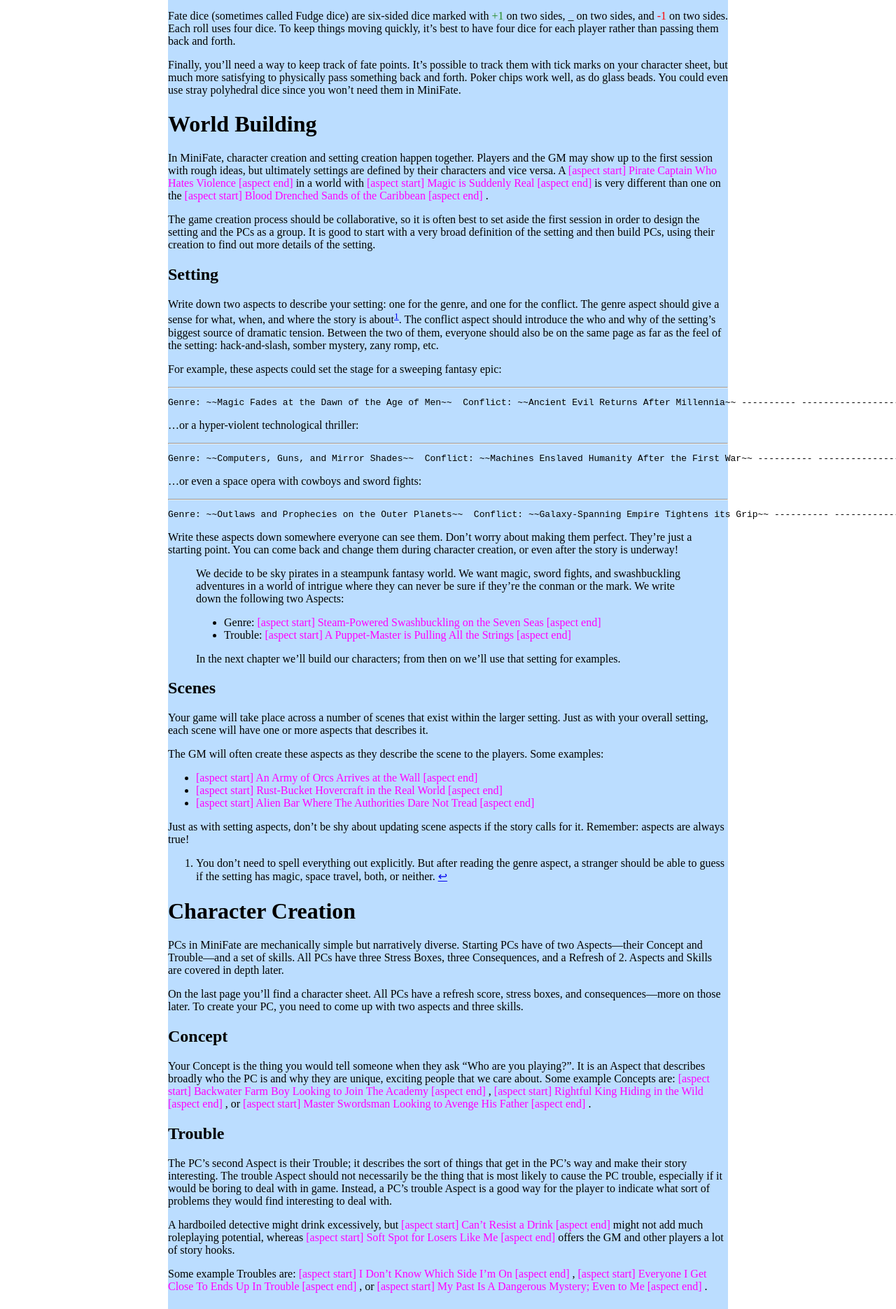
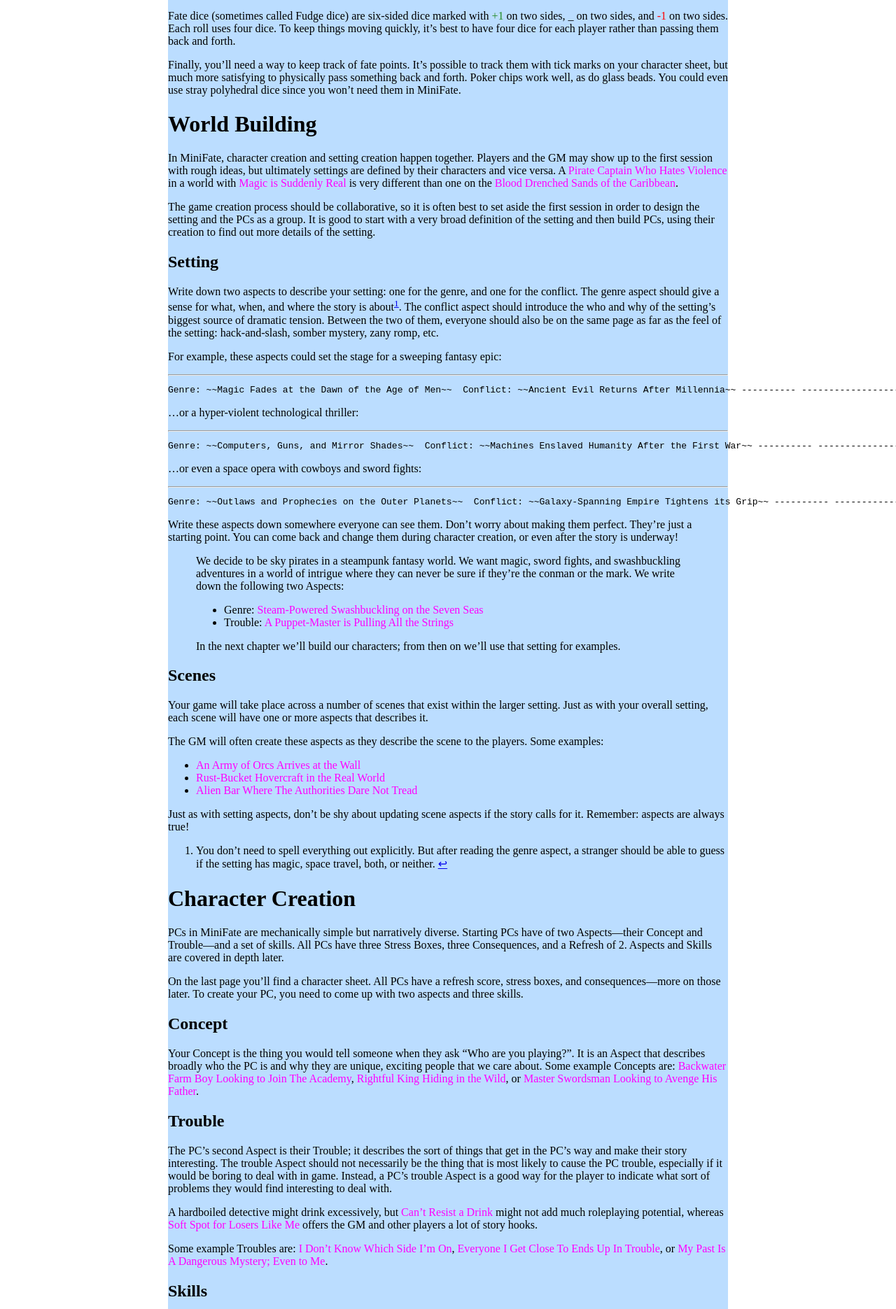
Before and after one commit to MiniFate/MiniFate, a Jekyll site: the page built from index.md, in a window 1280 px wide. Shown: the part 676-2547 px from the top of the page at 70% size. Built offline with Jekyll 4.4.1, drawn with Linux system fonts in a browser that asks for light colours.

Commit message:
Remove display of <del>::before/after content
This is an accessibility helper per:
https://adrianroselli.com/2017/12/tweaking-text-level-styles.html#DelSR

It is not for display.

```diff
--- a/assets/_sass/main.scss
+++ b/assets/_sass/main.scss
@@ -1,4 +1,3 @@
-
 div.content-wrap {
     margin: 0 auto;
     width: 100%;
@@ -6,15 +5,19 @@ div.content-wrap {
     background-color: #bdf;
 }
 
+del {
+    text-decoration: none;
+    color: magenta;
+}
+
+// del::before/after apparently help with accessibility:
+// https://adrianroselli.com/2017/12/tweaking-text-level-styles.html#DelSR
 del::before {
     content: " [aspect start] ";
+    display: none;
 }
 
 del::after {
     content: " [aspect end] ";
+    display: none;
 }
-
-del {
-    text-decoration: none;
-    color: magenta;
-}
```
